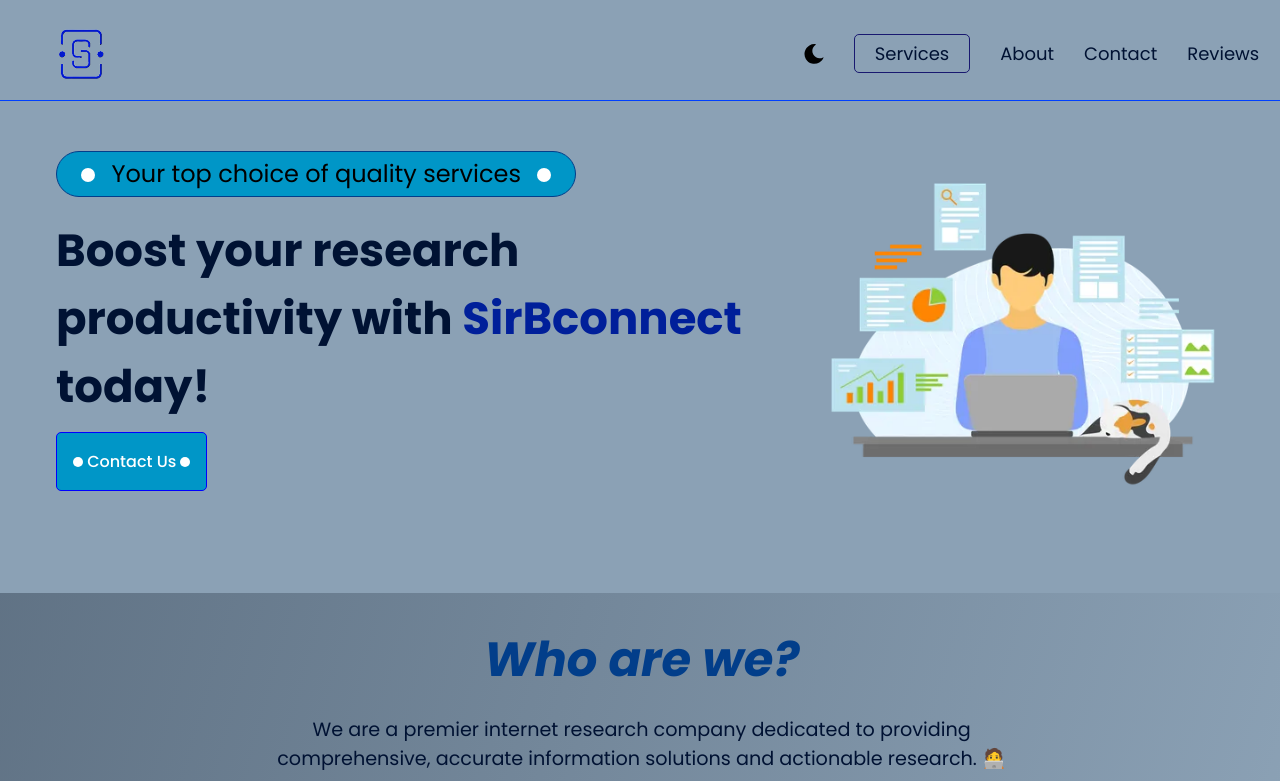
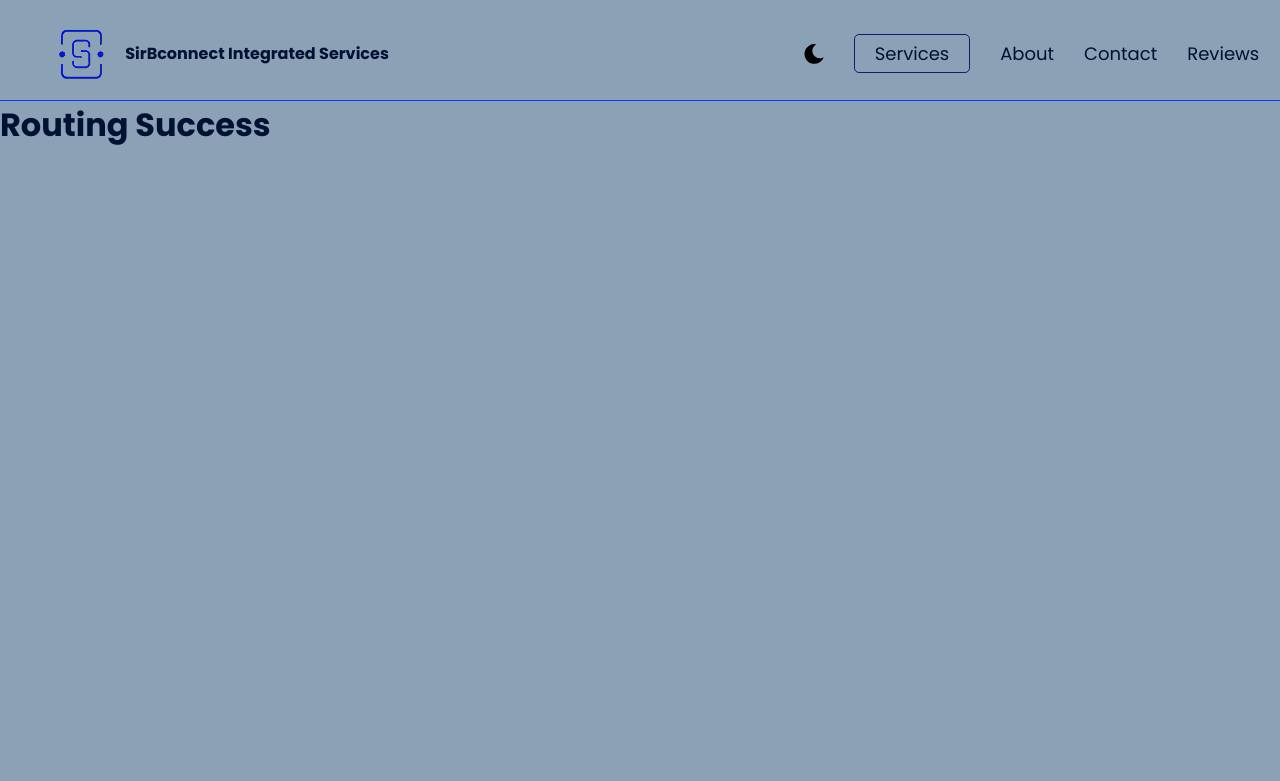
Before and after one commit to onosejoor/SirBconnect, a React (Vite) app: page /job-application in a window 1280 px wide. Shown: the top 781 px of the page. Built offline with nearby package versions, Linux system fonts and the light colour scheme.

Commit message:
new step

```diff
--- a/package.json
+++ b/package.json
@@ -12,7 +12,8 @@
   "dependencies": {
     "react": "^18.3.1",
     "react-dom": "^18.3.1",
-    "react-intersection-observer": "^9.13.0"
+    "react-intersection-observer": "^9.13.0",
+    "react-router-dom": "^6.26.0"
   },
   "devDependencies": {
     "@types/react": "^18.3.3",
--- a/src/components/App.jsx
+++ b/src/components/App.jsx
@@ -1,10 +1,43 @@
+import { useState, useEffect } from "react";
+import { BrowserRouter, Routes, Route } from "react-router-dom";
 import SirB from "./SirB";
+import "../index.css";
+import Contact from "./sections/Contact";
+import JobApplication from "./service-page/JobApplication";
 
 function App() {
+  const [dark, setDark] = useState(localStorage.getItem("dark") || "false");
+  localStorage.setItem("dark", dark);
+
+  useEffect(() => {
+    if (dark === "true") {
+      document.body.classList.add("dark");
+    } else {
+      document.body.classList.remove("dark");
+    }
+  }, [dark]);
+
+  const set = () => {
+    setDark((prev) => {
+      if (prev === "true") {
+        return "false";
+      } else {
+        return "true";
+      }
+    });
+  };
+
   return (
-    <>
-      <SirB />
-    </>
+    <BrowserRouter>
+      <Routes>
+        <Route path="/" element={<SirB />} />
+        <Route
+          path="/job-application"
+          element={<JobApplication dark={dark} set={set} />}
+        />
+        <Route path="*" element={<Contact />} />
+      </Routes>
+    </BrowserRouter>
   );
 }
 
--- a/src/components/SirB.jsx
+++ b/src/components/SirB.jsx
@@ -31,7 +31,6 @@ function SirB() {
         let element = entry.target;
 
         if (entry.isIntersecting ) {
-          console.log(entry.boundingClientRect);
 
           setRef(element.id);
           element.classList.add("view");
--- a/src/components/sections/Nav.jsx
+++ b/src/components/sections/Nav.jsx
@@ -32,6 +32,7 @@ function Nav({ dark, set }) {
     <>
       <div className="overlay" onClick={show}></div>
       <nav className="navBar">
+        <div className="logoContainer">
           <a href="/">
             <img
               className="logo"
@@ -39,6 +40,9 @@ function Nav({ dark, set }) {
               alt="SirB logo"
             />
           </a>
+
+          <h4>SirBconnect Integrated Services</h4>
+        </div>
 
         <div className="navCon">
           <img
@@ -110,7 +114,9 @@ function Nav({ dark, set }) {
             />
           </ul>
         </div>
+
       </nav>
+      {/* <progress className="progress" value={10} max={100}></progress> */}
     </>
   );
 }
--- a/src/components/sections/SkillDiv.jsx
+++ b/src/components/sections/SkillDiv.jsx
@@ -1,11 +1,15 @@
+import { Link } from "react-router-dom";
+
 const SkillDiv = (props) => {
   return (
-    <div className="skills">
-      <div className="skillIMG">
-        <img src={props.src} alt="skills" loading="lazy"/>
+    <Link to={`/${props.url}`}>
+      <div className="skills">
+        <div className="skillIMG">
+          <img src={props.src} alt="skills" loading="lazy" />
+        </div>
+        <h3 className="skillText">{props.text}</h3>
       </div>
-      <h3 className="skillText">{props.text}</h3>
-    </div>
+    </Link>
   );
 };
 
--- a/src/components/sections/Skills.jsx
+++ b/src/components/sections/Skills.jsx
@@ -38,8 +38,10 @@ function Skills() {
         <SkillDiv
           src="/images/skills/internet.jpg"
           text="Internet Services and Research"
+          url="internet-services"
         />
         <SkillDiv
+          url="job-application"
           src="/images/skills/research3.jpg"
           text="Job Applications                                               "
         />
@@ -47,14 +49,17 @@ function Skills() {
         <SkillDiv
           src="/images/skills/graphicDesign.jpg"
           text="Graphic designs and Trainings"
+          url="graphic-design"
         />
         <SkillDiv
           src="/images/skills/research2.jpg"
           text="School Assignments and Projects"
+          url="school-ca"
         />
         <SkillDiv
           src="/images/skills/consultant.jpg"
           text="Business Consultation"
+          url="consultation"
         />
       </div>
     </section>
--- /dev/null
+++ b/src/components/service-page/JobApplication.jsx
@@ -0,0 +1,14 @@
+import Footer from "../sections/Footer";
+import Nav from "../sections/Nav";
+
+function JobApplication({ dark, set }) {
+  return (
+    <>
+      <Nav dark={dark} set={set} />
+      <h1>Routing Success</h1>
+      {/* <Footer /> */}
+    </>
+  );
+}
+
+export default JobApplication;
--- a/src/index.css
+++ b/src/index.css
@@ -134,6 +134,10 @@ background-color: black;
     color: #caf0f8;
   }
 
+  .logoContainer > *{
+    color: #caf0f8;
+  }
+
   .nav-link:hover {
     color: white;
     border-bottom: 2px solid #caf0f8;
@@ -219,6 +223,7 @@ background-color: black;
     background: linear-gradient(to right, #1c1d1dd6, #101010);
     padding: 1em 0 0 0;
     border-top: 0.2px solid white;
+
   }
 
   .contactHead {
@@ -281,6 +286,12 @@ background-color: black;
   padding-left: 1.7em;
   align-items: center;
   border-bottom: 1px solid #0040ff;
+
+  .logoContainer{
+    display: flex;
+    gap: 20px;
+    align-items: center;
+  }
 
   .navCon {
     display: flex;
@@ -520,6 +531,7 @@ background-color: black;
   margin-bottom: 0;
   background-color: #869fba;
   padding: 1em 0 0 0;
+  opacity: 1 !important;
 }
 
 .contactHead {
@@ -856,6 +868,11 @@ background-color: black;
     top: 0;
     background-color: #9ab0c7cb;
     padding-top: 1em;
+    padding-left: 0.5em;
+  }
+
+  .logoContainer > h4{
+    font-size: medium;
   }
 
   .nav-link{
```
Also changed, not shown: 1 other file (tests, documents, lock files or other folders). Lines whose indentation alone changed are shown as unchanged.
